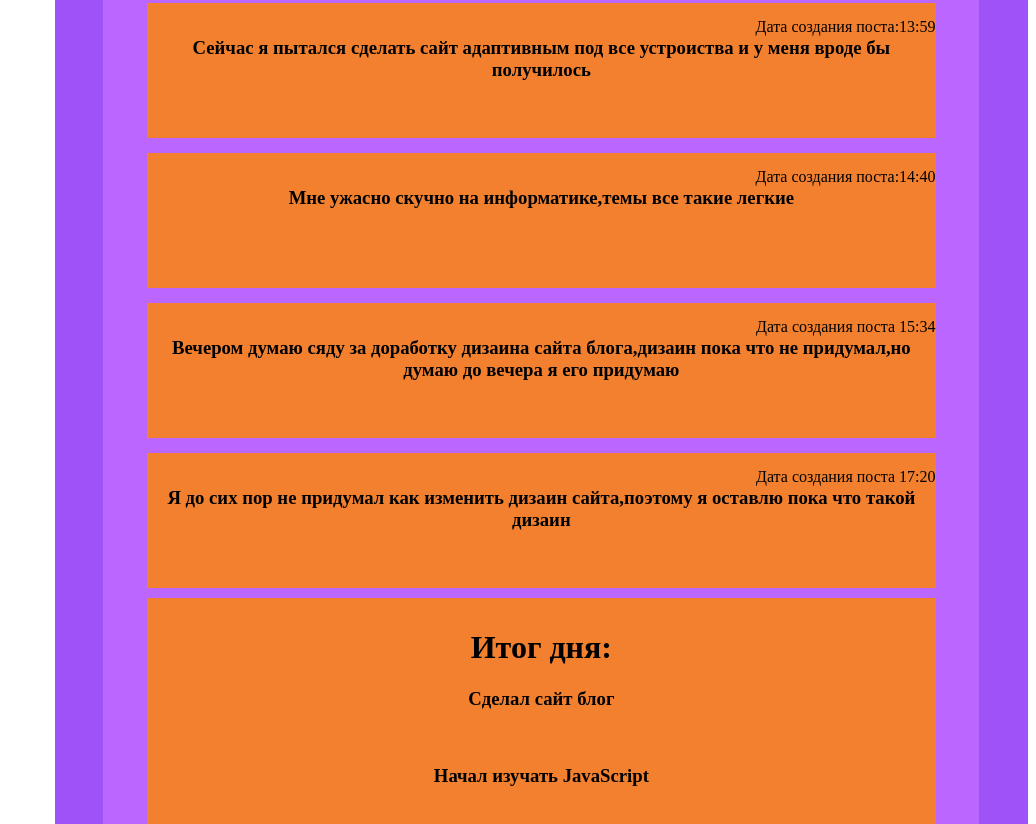
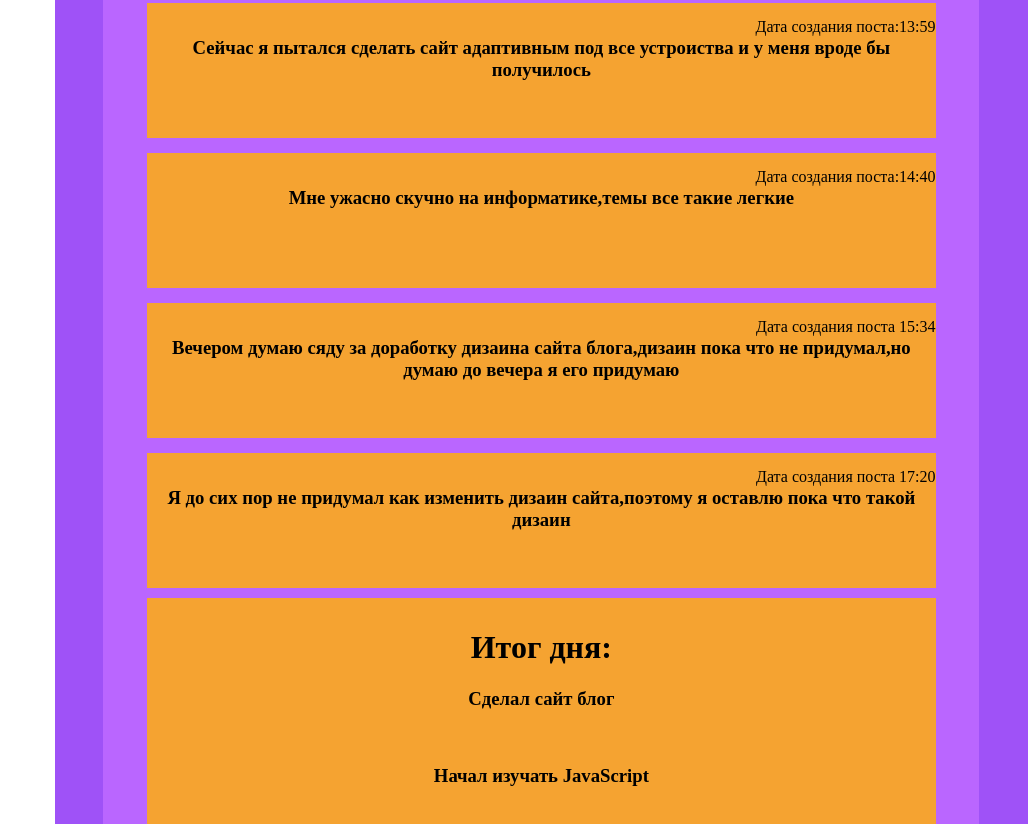
Before and after one commit to Sydykov2021/MyBlog, a plain HTML site: page index.html in a window 1280 px wide. Shown: the part 790-1614 px from the top of the page, without its empty margins (244-1280 px from the left). Drawn offline with Linux system fonts and the light colour scheme.

Commit message:
Update index.html

```diff
--- a/index.html
+++ b/index.html
@@ -102,7 +102,7 @@
 		padding-left: auto;
 		margin-left: auto;
 		margin-right: auto;
-		background-color: #f2802e;
+		background-color: #f5a331;
 		width: 90%;
 		height: auto;
 		min-height:120px;
@@ -118,7 +118,7 @@
 		width: 90%;
 		height: auto;
 		min-height: 50px;
-		background-color: #f2802e;
+		background-color: #f5a331;
 		padding-top: 10px;
 		margin-top: 10px;
 		text-align: center;
```
